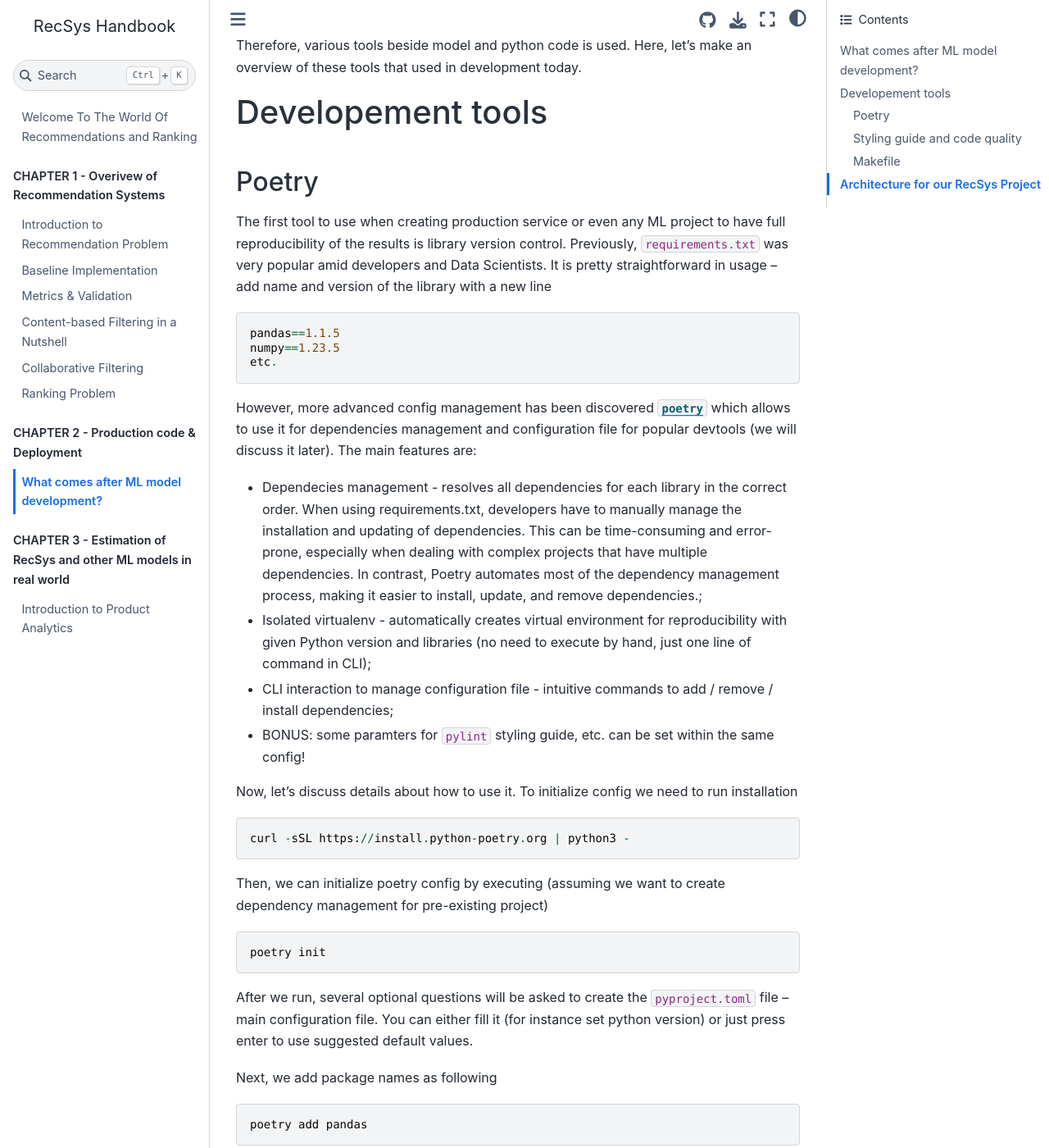
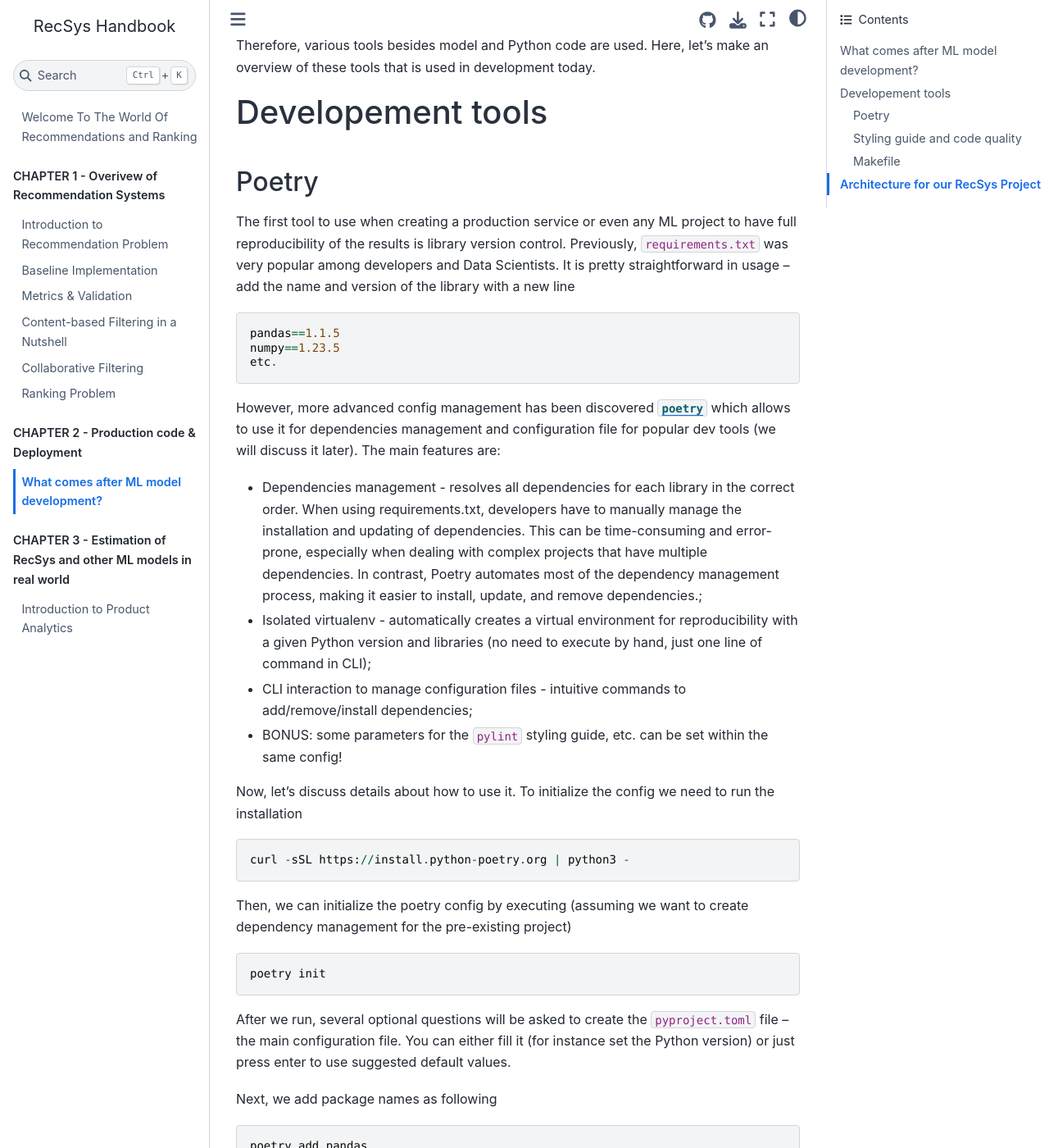
Before and after one commit to kshurik/rekkobook, a Jupyter Book: the page built from docs/chapter2/intro_to_deployment.md, in a window 1280 px wide and 1400 px high, scrolled down 875 px. Shown: the whole window at 82% size. Built offline with Jupyter Book 1.0.4 settings and Sphinx 7.4.7 and the Sphinx Book theme 1.1.4, drawn with Linux system fonts in a browser that asks for light colours; some of the changed text lies outside the part shown.

Commit message:
corrected grammar

````diff
--- a/docs/chapter2/intro_to_deployment.md
+++ b/docs/chapter2/intro_to_deployment.md
@@ -1,14 +1,14 @@
 # What comes after ML model development?
-This chapter describes what is production code and how to write it using compelementary tools
-such `poetry`, `Makefile` and code styling modules like `pylint`, `black`, `isort`, `flake8`.
-Finally, we will define architecture of our production microservice of RecSys we developed in
+This chapter describes what is production code and how to write it using complementary tools
+such as `poetry`, `Makefile` and code styling modules like `pylint`, `black`, `isort` and `flake8`.
+Finally, we will define the architecture of our production microservice of RecSys we developed in
 [Chapter 1](https://rekkobook.com/chapter1/full_pipeline.html)
 
 
 After developing a machine learning (ML) model, the next step is to write production code
 that enables the model to function in a real-world environment. Production code is typically
 written in a programming language such as Python and executed on a server or virtual machine
-that is accessible to end-users. The goal of production code is to ensure that the ML model
+that is accessible to end users. The goal of production code is to ensure that the ML model
 performs as expected in a production environment, including handling real-world data, scaling
 to meet demand, and providing accurate and timely predictions.
 
@@ -29,15 +29,15 @@ In addition, strong coding requirements must be met which can be tracked and fix
 - Use version control to track changes and collaborate with others
 - Write unit tests to ensure that the code works as expected
 
-Therefore, various tools beside model and python code is used. Here, let's make an overview of these tools
-that used in development today.
+Therefore, various tools besides model and Python code are used. Here, let's make an overview of these tools
+that is used in development today.
 
 
 # Developement tools
 ## Poetry
-The first tool to use when creating production service or even any ML project to have full reproducibility
-of the results is library version control. Previously, `requirements.txt` was very popular amid developers
-and Data Scientists. It is pretty straightforward in usage -- add name and version of the library with a new line
+The first tool to use when creating a production service or even any ML project to have full reproducibility
+of the results is library version control. Previously, `requirements.txt` was very popular among developers
+and Data Scientists. It is pretty straightforward in usage -- add the name and version of the library with a new line
 
 ```
 pandas==1.1.5
@@ -45,48 +45,48 @@ numpy==1.23.5
 etc.
 ```
 However, more advanced config management has been discovered [`poetry`](https://python-poetry.org/) which allows
-to use it for dependencies management and configuration file for popular devtools (we will discuss it later).
+to use it for dependencies management and configuration file for popular dev tools (we will discuss it later).
 The main features are:
-- Dependecies management - resolves all dependencies for each library in the correct order. When using requirements.txt,
+- Dependencies management - resolves all dependencies for each library in the correct order. When using requirements.txt,
 developers have to manually manage the installation and updating of dependencies. This can be time-consuming
 and error-prone, especially when dealing with complex projects that have multiple dependencies. In contrast,
 Poetry automates most of the dependency management process, making it easier to install, update, and remove dependencies.;
-- Isolated virtualenv - automatically creates virtual environment for reproducibility with given Python version
+- Isolated virtualenv - automatically creates a virtual environment for reproducibility with a given Python version
 and libraries (no need to execute by hand, just one line of command in CLI);
-- CLI interaction to manage configuration file - intuitive commands to add / remove / install dependencies;
-- BONUS: some paramters for `pylint` styling guide, etc. can be set within the same config!
+- CLI interaction to manage configuration files - intuitive commands to add/remove/install dependencies;
+- BONUS: some parameters for the `pylint` styling guide, etc. can be set within the same config!
 
 
-Now, let's discuss details about how to use it. To initialize config we need to run installation
+Now, let's discuss details about how to use it. To initialize the config we need to run the installation
 ```
 curl -sSL https://install.python-poetry.org | python3 -
 ```
 
-Then, we can initialize poetry config by executing (assuming we want to create dependency management for pre-existing project)
+Then, we can initialize the poetry config by executing (assuming we want to create dependency management for the pre-existing project)
 ```
 poetry init
 ```
-After we run, several optional questions will be asked to create the `pyproject.toml` file -- main configuration file.
-You can either fill it (for instance set python version) or just press enter to use suggested default values.
+After we run, several optional questions will be asked to create the `pyproject.toml` file -- the main configuration file.
+You can either fill it (for instance set the Python version) or just press enter to use suggested default values.
 
 Next, we add package names as following
 ```
 poetry add pandas
 ```
-or speicific version
+or specific version
 ```
 poetry add pandas==1.5.1
 ```
-Further it creates virtual environment with all packages and you can use it to run your scripts / notebooks
+Further, it creates a virtual environment with all packages and you can use it to run your scripts/notebooks
 or run by using bash commands
 ```
 poetry run python inference.py
 ```
 
-Also, you can set various parameters by utilizing full power of TOML extensions. In below there is an example of
-a full poetry set up generated for the illustration purpose.
+Also, you can set various parameters by utilizing the full power of TOML extensions. Below there is an example of
+a full poetry set-up generated for illustration purposes.
 
-- `[tool.poetry]` - meta information about the project
+- `[tool.poetry]` - meta-information about the project
 - `[tool.poetry.dependencies]` - main dependencies used in production
 - `[tool.poetry.group.dev.dependencies]` - development packages only needed for test and code style guides
 - `[build-system]` - poetry system parameters
@@ -159,28 +159,28 @@ disable = [
 ]
 ```
 
-Overall, poetry provides easy and efficient way to reproduce development environment,
-resolve dependencies and gives opportunity to use customization in some devtools.
+Overall, poetry provides an easy and efficient way to reproduce development environment,
+resolve dependencies and allows using customization in some dev tools.
 
 ## Styling guide and code quality
 As we have mentioned earlier, production code must be robust, scalable & reliable. Tracking
 the quality of the code by reviews only is exhaustive and almost impossible to achieve -- we
-are prone to errors too. However, most common mistakes like typos and convieniet bugs can
-be checked automatically and fixed. Here, we will describe main Python tools to achieve that
+are prone to errors too. However, most common mistakes like typos and convenient bugs can
+be checked automatically and fixed. Here, we will describe the main Python tools to achieve that
 - `[pylint](https://pypi.org/project/pylint/)` - code analyzer which does not run your code.
-It checks for errors, coding standard, makes clear sugesstions on how to improve it
-and even grade it on the scale of 0 to 10;
+It checks for errors, and the coding standard makes clear suggestions on how to improve it
+and even grade it on a scale of 0 to 10;
 
 ```{image} ./img/pylint.png
 :alt: fishy
 :class: bg-primary mb-1
 :width: 400px
-:align: center
+:align: centre
 ```
 
-- `[black](https://pypi.org/project/black/)` - in Python community there is well-known
-PEP-8 standard to follow. This library is a code formatter which is PEP 8 compliant
-opinionated formatter. It formats all code in given directory / files inplace fast and efficiently;
+- `[black](https://pypi.org/project/black/)` - in the Python community there is well-known
+PEP-8 standard to follow. This library is a code formatter which is PEP 8-compliant
+opinionated formatter. It formats all code in given directory/files in place fast and efficiently;
 
 Before formatting with black
 ```{code-cell} ipython3
@@ -213,8 +213,8 @@ def some_kaif_function(input_df: pd.DataFrame, param_1: int, param_2: str, path:
 
 ```
 
-- `[isort](https://pycqa.github.io/isort/)` - a library to make appropiate imports:
-alphabetical order and group by types to sections. Below is the example from official homepage
+- `[isort](https://pycqa.github.io/isort/)` - a library to make appropriate imports:
+alphabetical order and group by types to sections. Below is the example from the official homepage
 
 Before the isort
 ```{code-cell} ipython3
@@ -281,7 +281,7 @@ Here's an example Makefile for a Python project:
 install:
     pip install -r requirements.txt
 
-# set up environment
+# set up the environment
 setup:
     virtualenv env
     source env/bin/activate
@@ -290,21 +290,21 @@ setup:
 test:
     python -m unittest discover -s tests
 
-# clean up environment
+# clean up the environment
 clean:
     rm -rf env/
     @find . | grep __pycache__ | xargs rm -rf
 
-# let's add formatiing stuff here as well
+# let's add formatting stuff here as well
 
 pylint:
-	pylint app config tests # folder names
+    pylint app config tests # folder names
 
 isort:
-	isort app config tests --jobs=0
+    isort app config tests --jobs=0
 
 black:
-	black app config tests
+    black app config tests
 
 fmt: isort black
 ```
@@ -328,17 +328,17 @@ Let's recall the two-level architecture of a recommender system consists of two
 the candidate generator and the ranker. The candidate generator is responsible for
 selecting a set of items that are likely to be of interest to the user, and the ranker
 takes those items and ranks them in order of predicted relevance to the user. Keeping
-that in mind, the architecture for the light version will be as following:
+that in mind, the architecture for the light version will be as follows:
 
 ```{image} ./img/recsys_architecture.png
 :alt: fishy
 :class: bg-primary mb-1
 :width: 400px
-:align: center
+:align: centre
 ```
 
 Here is a detailed description of each component:
-1. Client - user interface to interact with the product;
+1. Client-user interface to interact with the product;
 
 2. First-level model a.k.a candidate Generator: The candidate generator is the first level in the
 recommender system architecture. Its role is to select a set of items that are likely to be of
@@ -361,7 +361,7 @@ of predicted relevance to the user. The ranker is usually a more complex and com
 expensive model than the candidate generator, as it needs to process a smaller set of potential
 items but with more detailed information.
 
-In production architecture described above, the ranker takes the set of candidate items generated
+In the production architecture described above, the ranker takes the set of candidate items generated
 by the first-level model and uses a feature store to enrich the data with additional information
 about the items and the user. This additional information could include item features such as genre,
 release date, or popularity, as well as user features such as demographics, past purchases,
````
Also changed, not shown: other parts of docs/chapter2/intro_to_deployment.md (+5 -5 lines).
